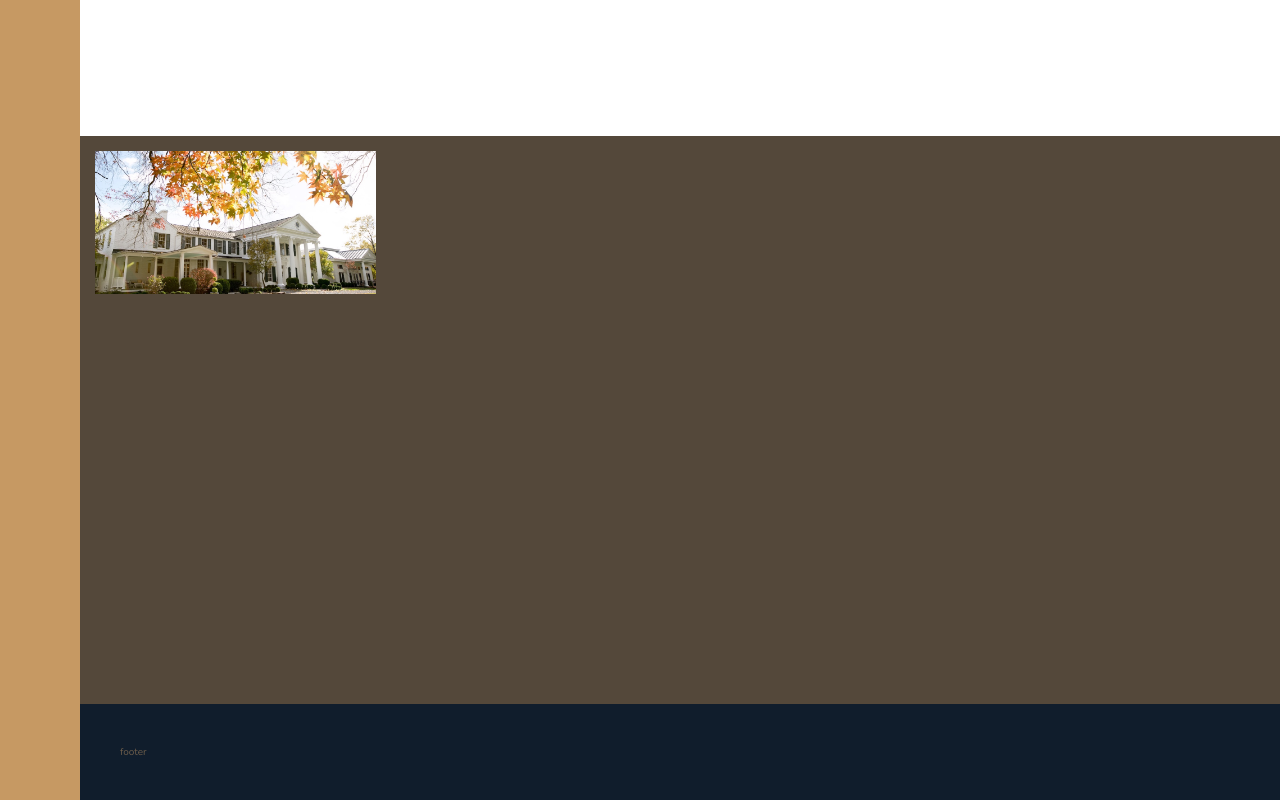
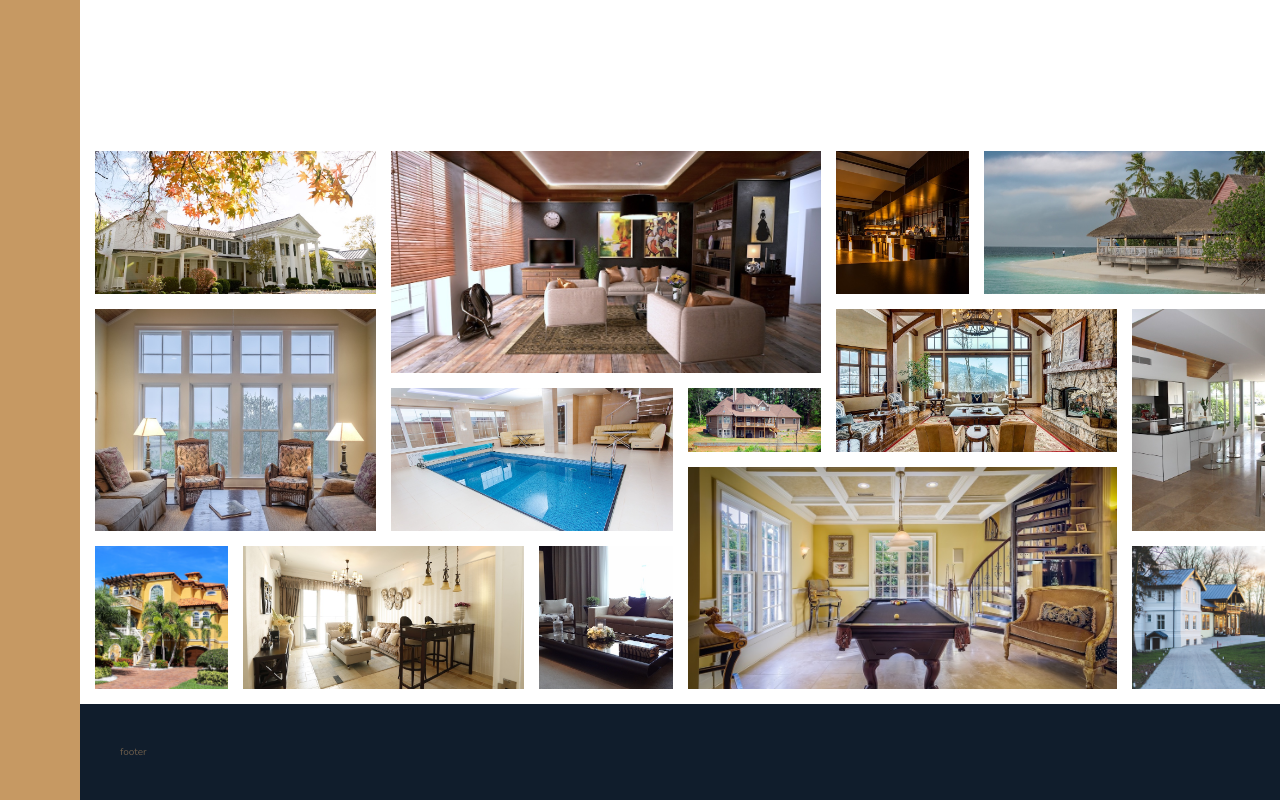
Before and after one commit to Febby/Rentic, a website: page index.html in a window 1280 px wide. Shown: the part 3253-4053 px from the top of the page. Drawn offline with nearby package versions, Linux system fonts and the light colour scheme.

Commit message:
Finishing up the gallery section

```diff
--- a/index.html
+++ b/index.html
@@ -294,6 +294,45 @@
             <figure class="gallery__item gallery__item--1">
                 <img src="img/gal-1.jpeg" alt="Gallery image 1" class="gallery__img">
             </figure>
+            <figure class="gallery__item gallery__item--2">
+                <img src="img/gal-2.jpeg" alt="Gallery image 2" class="gallery__img">
+            </figure>
+            <figure class="gallery__item gallery__item--3">
+                <img src="img/gal-3.jpeg" alt="Gallery image 3" class="gallery__img">
+            </figure>
+            <figure class="gallery__item gallery__item--4">
+                <img src="img/gal-4.jpeg" alt="Gallery image 4" class="gallery__img">
+            </figure>
+            <figure class="gallery__item gallery__item--5">
+                <img src="img/gal-5.jpeg" alt="Gallery image 5" class="gallery__img">
+            </figure>
+            <figure class="gallery__item gallery__item--6">
+                <img src="img/gal-6.jpeg" alt="Gallery image 6" class="gallery__img">
+            </figure>
+            <figure class="gallery__item gallery__item--7">
+                <img src="img/gal-7.jpeg" alt="Gallery image 7" class="gallery__img">
+            </figure>
+            <figure class="gallery__item gallery__item--8">
+                <img src="img/gal-8.jpeg" alt="Gallery image 8" class="gallery__img">
+            </figure>
+            <figure class="gallery__item gallery__item--9">
+                <img src="img/gal-9.jpeg" alt="Gallery image 9" class="gallery__img">
+            </figure>
+            <figure class="gallery__item gallery__item--10">
+                <img src="img/gal-10.jpeg" alt="Gallery image 10" class="gallery__img">
+            </figure>
+            <figure class="gallery__item gallery__item--11">
+                <img src="img/gal-11.jpeg" alt="Gallery image 11" class="gallery__img">
+            </figure>
+            <figure class="gallery__item gallery__item--12">
+                <img src="img/gal-12.jpeg" alt="Gallery image 12" class="gallery__img">
+            </figure>
+            <figure class="gallery__item gallery__item--13">
+                <img src="img/gal-13.jpeg" alt="Gallery image 13" class="gallery__img">
+            </figure>
+            <figure class="gallery__item gallery__item--14">
+                <img src="img/gal-14.jpeg" alt="Gallery image 14" class="gallery__img">
+            </figure>
 
         </section>
 
--- a/sass/_gallery.scss
+++ b/sass/_gallery.scss
@@ -1,5 +1,5 @@
 .gallery{
-    background-color: $color-grey-dark-1;
+    // background-color: $color-grey-dark-1;
     grid-column: full-start / full-end;
     display: grid;
     grid-template-columns: repeat(8, 1fr);
@@ -13,6 +13,66 @@
             grid-row: 1 / span 2;
             grid-column: 1 / span 2;
         }
+        &--2{
+            grid-row: 1 / span 3;
+            grid-column: 3 / span 3;
+        }
+        &--3{
+            grid-row: 1 / span 2;
+            grid-column: 6 / 7;
+        }
+        &--4{
+            grid-row: 1 / span 2;
+            grid-column: 7 / -1;
+        }
+        &--5{
+            grid-row: 3 / span 3;
+            grid-column: 1 / span 2;
+        }
+        &--6{
+            grid-row: 4 / span 2;
+            grid-column: 3 / span 2;
+        }
+        &--7{
+            grid-row: 4/ 5;
+            grid-column: 5/ 6;
+        }
+        &--8{
+            grid-row: 3 / span 2;
+            grid-column: 6/ span 2;
+        }
+        &--9{
+            grid-row: 3 / span 3;
+            grid-column: 8 / -1;
+        }
+
+        &--10{
+            grid-row: 6 / span 2;
+            grid-column: 1 / 2;
+
+        }
+
+        &--11{
+            grid-row: 6 / span 2;
+            grid-column: 2 / span 2;
+
+        }
+
+        &--12{
+            grid-row: 6 / span 2;
+            grid-column: 4 / 5;
+
+        }
+        &--13{
+            grid-row: 5 / span 3;
+            grid-column: 5 / span 3;
+
+        }
+        &--14{
+            grid-row: 6 / span 2;
+            grid-column: 8 / -1;
+
+        }
     }
 
     &__img {
```
Also changed, not shown: css/style.css.
